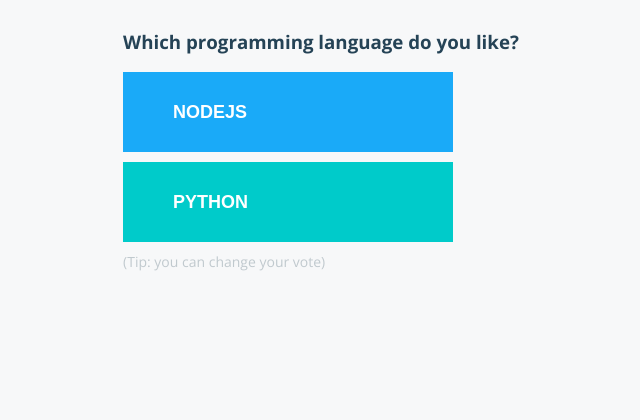
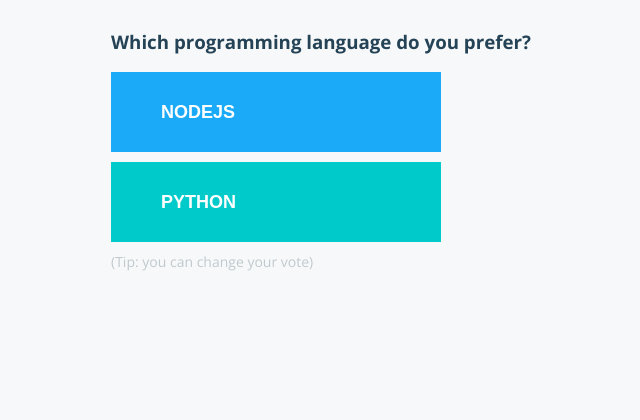
Before and after one commit to j2eeman/voting-app-py, a Flask app: page / in a window 1280 px wide. Shown: the top 420 px of the page, without its empty margins (319-959 px from the left). Run offline with Flask 2, Linux system fonts and the light colour scheme; some libraries are stand-ins or nearby versions.

Commit message:
prefer to like

```diff
--- a/templates/index.html
+++ b/templates/index.html
@@ -11,7 +11,7 @@
   <body>
     <div id="content-container">
       <div id="content-container-center">
-        <h3>Which programming language do you like?</h3>
+        <h3>Which programming language do you prefer?</h3>
         <form id="choice" name='form' method="POST" action="">
           <button id="a" type="submit" name="vote" class="a" value="a">{{option_a}}</button>
           <button id="b" type="submit" name="vote" class="b" value="b">{{option_b}}</button>
```
